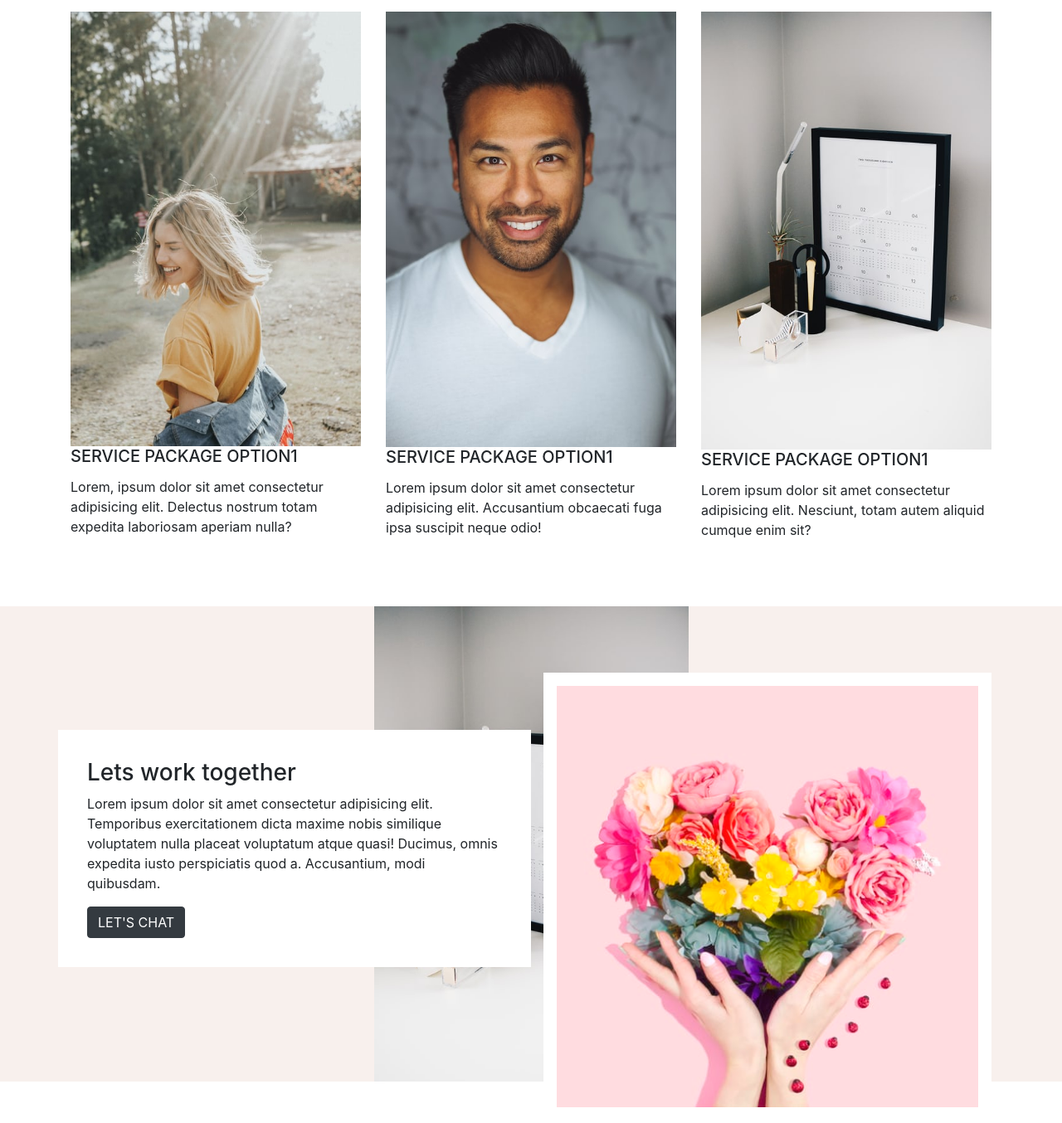
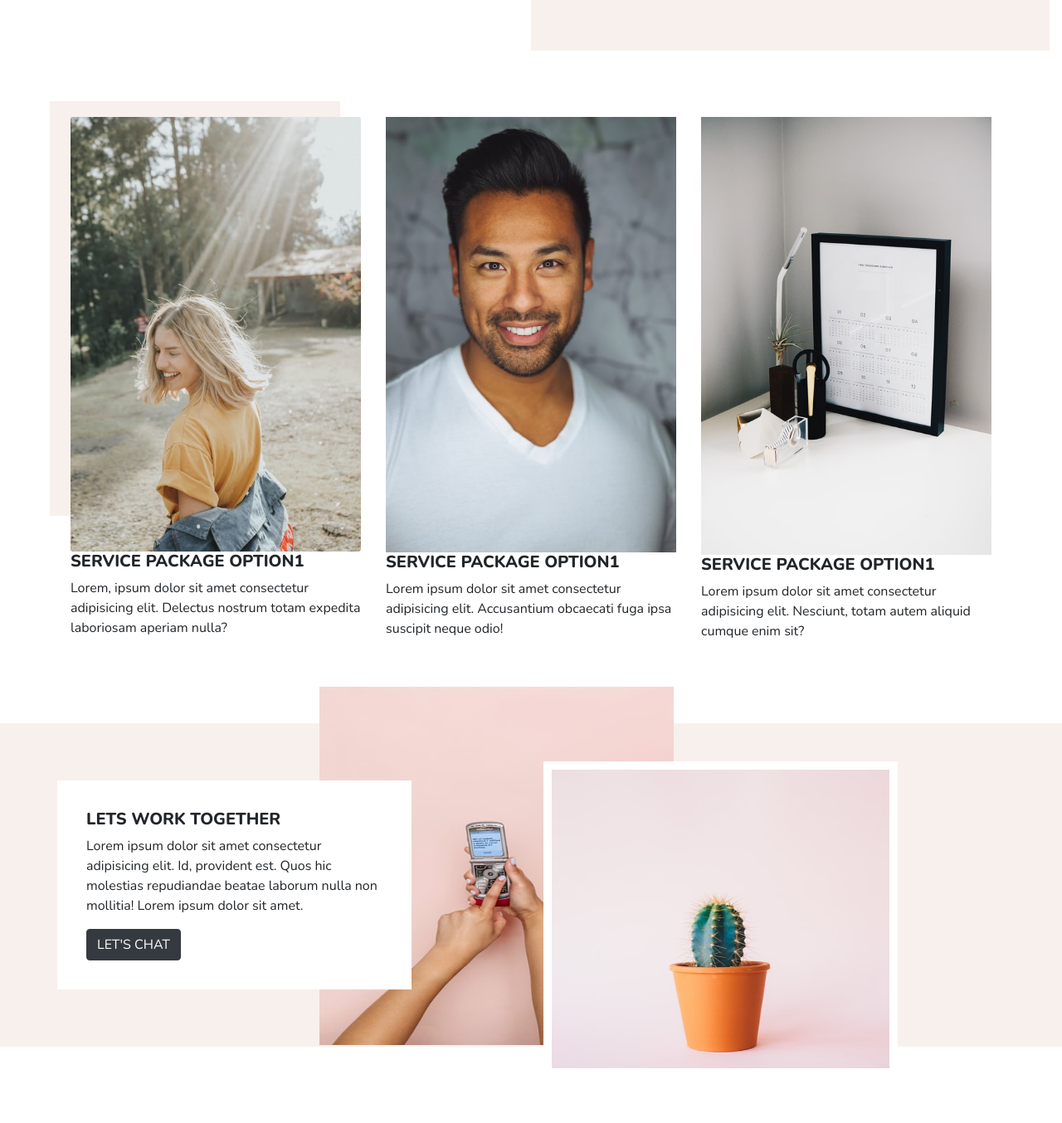
Before and after one commit to enoh-ikpe/emily-grace1, a plain HTML site: page index.html in a window 1280 px wide. Shown: the part 590-1944 px from the top of the page at 83% size. Drawn offline with nearby package versions, Linux system fonts and the light colour scheme.

Commit message:
made changes

```diff
--- a/index.html
+++ b/index.html
@@ -33,34 +33,36 @@
    </nav>
 <div class="content">
     <div class="container-fluid">
-        <div class="col-lg-6 col-sm-6">
+        <div class="col-lg-6 col-sm-12">
              <img src="./woman-camera.jpg" alt="woman-camera">
         </div>
-            <div class="col-lg-6 col-sm-6 justify-content-center align-items-center text1">
+            <div class="col-lg-6 col-sm-12 justify-content-center align-items-center text1">
                 <h3>THE SERVICE OF OFFERINGS</h3>
                 <P>Lorem ipsum dolor sit amet, consectetur adipisicing elit.
                     Asperiores dolorum nihil odit natus animi architecto ut.
-                    Officiis dolor possimus nam.</P>
+                    Officiis dolor possimus nam. Lorem ipsum dolor sit amet consectetur adipisicing elit.
+                     Pariatur quibusdam eos iusto illum, aperiam reiciendis nesciunt soluta odio corporis est. </P>
               <button type="button" class="btn btn-dark">LET'S CHAT</button>
             </div>
 </div>
 </div>
 <!-- second row -->
-<div class="container">
+<div class="container second">
   <div class="row">
-    <div class="col-lg-4 col-sm-4 image">
+    <div class="div1"></div>
+    <div class="col-lg-4 col-sm-12 image">
      <img class="image" src="smiling-lady.jpg" alt="">
      <h5>SERVICE PACKAGE OPTION1</h5>
      Lorem, ipsum dolor sit amet consectetur adipisicing elit.
      Delectus nostrum totam expedita laboriosam aperiam nulla?
     </div>
-    <div class="col-lg-4 col-sm-4">
+    <div class="col-lg-4 col-sm-12">
      <img src="two.jfif" alt="">
      <h5>SERVICE PACKAGE OPTION1</h5>
      Lorem ipsum dolor sit amet consectetur adipisicing elit.
       Accusantium obcaecati fuga ipsa suscipit neque odio!
     </div>
-    <div class="col-lg-4 col-sm-4 " >
+    <div class="col-lg-4 col-sm-12 " >
       <img src="art.jpg" alt="">
       <h5>SERVICE PACKAGE OPTION1</h5>
       Lorem ipsum dolor sit amet consectetur adipisicing elit.
@@ -69,20 +71,19 @@
   </div>
 </div>
 <!-- third row -->
-<div class="container-fluid third-row">
-  <div class="container third">
-    <div class="row">
-      <div class="col-lg-6 first-class">
-        <h3>Lets work together</h3>
-        <p>Lorem ipsum dolor sit amet consectetur adipisicing elit. Temporibus exercitationem dicta maxime nobis
-          similique voluptatem nulla placeat voluptatum atque quasi!
-           Ducimus, omnis expedita iusto perspiciatis quod a. Accusantium, modi quibusdam.
-        </p>
-        <button type="button" class="btn btn-dark">LET'S CHAT</button>
-      </div>
-      <div class="col-lg-6">
-        <img class="image1" src="three.jfif" alt="">
-      </div>
+<div class="container-fluid third-row ">
+  <div class="row">
+    <div class="col-sm-12 col-md-4 first-class">
+      <h5>LETS WORK TOGETHER</h5>
+      <P>Lorem ipsum dolor sit amet consectetur adipisicing elit. Id, provident est.
+         Quos hic molestias repudiandae beatae laborum nulla non mollitia! Lorem ipsum dolor sit amet.</P>
+         <button type="button" class="btn btn-dark">LET'S CHAT</button>
+    </div>
+    <div class="col-sm-12 col-md-4">
+      <img class="image2" src="hello-moto.jfif" alt="">
+    </div>
+    <div class="col-sm-12 col-md-4">
+      <img class="third-class" src="cactus plant.jpg" alt="">
     </div>
   </div>
 </div>
@@ -96,15 +97,13 @@
 </div>
 
 <!-- fifth row -->
- <div class="fifth-class">
+ <footer>
+
         <h6>ARE YOU READY TO WORK TOGETHER?</h6>
         <p>Lorem ipsum dolor sit amet consectetur adipisicing elit. Temporibus exercitationem dicta maxime nobis.
         </p>
         <button type="button" class="btn btn-dark">LET'S CHAT</button>
-      </div>
-      <div>
-
-      </div>
+ </footer>
 <script src="https://code.jquery.com/jquery-3.4.1.slim.min.js" integrity="sha384-J6qa4849blE2+poT4WnyKhv5vZF5SrPo0iEjwBvKU7imGFAV0wwj1yYfoRSJoZ+n" crossorigin="anonymous"></script>
 <script src="https://cdn.jsdelivr.net/npm/popper.js@1.16.0/dist/umd/popper.min.js" integrity="sha384-Q6E9RHvbIyZFJoft+2mJbHaEWldlvI9IOYy5n3zV9zzTtmI3UksdQRVvoxMfooAo" crossorigin="anonymous"></script>
 </body>
--- a/style.css
+++ b/style.css
@@ -1,3 +1,26 @@
+@import url('https://fonts.googleapis.com/css2?family=Nunito:ital,wght@0,200;0,800;1,800&display=swap');
+body{
+    font-family:'Nunito', sans-serif;
+}
+.div1{
+    background-color:#F8F0ED ;
+    z-index: -2;
+    position: absolute;
+    margin-right: 10px;
+    margin-left: -10px;
+    margin-top: -30px;
+    margin-bottom: -30px;
+    border: 21px solid #F8F0ED;
+    width: 350px;
+    height: 100;
+    height: 350px;
+}
+h3,h5,h6,h1{
+    font-weight: 800;
+}
+.image{
+    border-radius: 3px;
+}
 nav{
     display: flex;
     justify-content:space-around;
@@ -7,6 +30,7 @@ ul{
     list-style: none;
     display: inline;
 }
+
 li{
     display: inline-block;
     font-weight: 600;
@@ -18,7 +42,7 @@ a{
     color: black;
 }
 .container-fluid{
-    margin-top: 20px;
+    margin-top: 99px;
     display: flex;
 }
 .text1{
@@ -26,43 +50,71 @@ a{
     width: 100%;
     background-color: #F8F0ED;
     padding: 122px 3rem;
-    align-content: c;
+    align-content: center;
     margin-top: 0px;
 }
 img{
     width: 100%;
+    /* height: 108vh; */
 }
 .container{
     margin-top: 5rem;
 }
 .third-row{
     background-color:#F8F0ED;
-    background-image: url(./art.jpg);
-    background-repeat: no-repeat;
-    background-position: center;
-    background-size: contain;
-    height: 573px;
-    margin: 5rem 0rem;
+    position: relative;
 }
 
 .image1{
-    border: 16px solid white;git
+    border: 16px solid white;
 }
 .first-class{
     background-color: white;
-    height: fit-content;
     padding: 35px;
-    margin-top: 69px;
+    margin: 69px;
+    z-index: 2;
+}
+.third-class{
+    position: absolute;
+    left: -90;
+    left: 655px;
+    top: -344px;
+    height: 380px;
+    border: 10px solid white;
+}
+.image2{
+    position: absolute;
+    left: -42%;
+    height: 432px;
+    top: -44px;
+}
+.third-class{
+    position: absolute;
 }
 .fourth-row{
     text-align: center;
     padding: 7rem;
 }
 h5{
-    padding-bottom:5px
+    /* padding-bottom:5px; */
+    font-weight: 600;
 }
-.fifth-class{
+footer{
     text-align: center;
     padding: 3rem 5rem;
     background-color: #F8F0ED;
 }
+
+.div1{
+    background-color: #F8F0ED;
+    z-index: -2;
+    position: absolute;
+    margin-right: 10px;
+    margin-left: -10px;
+    margin-top: -19px;
+    margin-bottom: -30px;
+    border: solid 21px #F8F0ED;
+    width: 350px;
+    height: 100;
+    height: 500px;
+}
```
Also changed, not shown: hello-moto.jfif (added), new.jfif (added), new1.jfif (added), pink-back.jfif (added).
